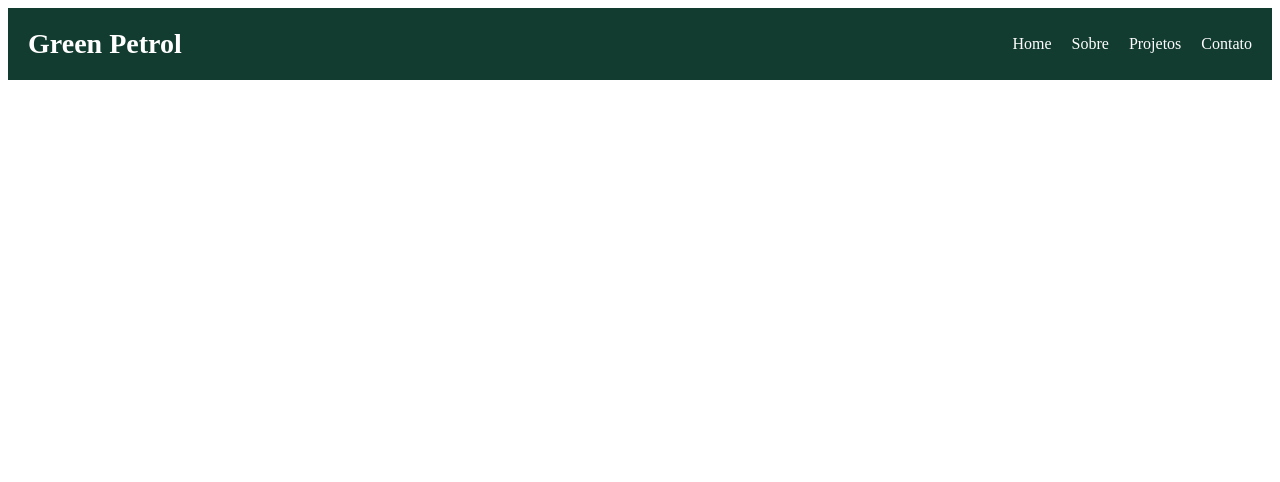
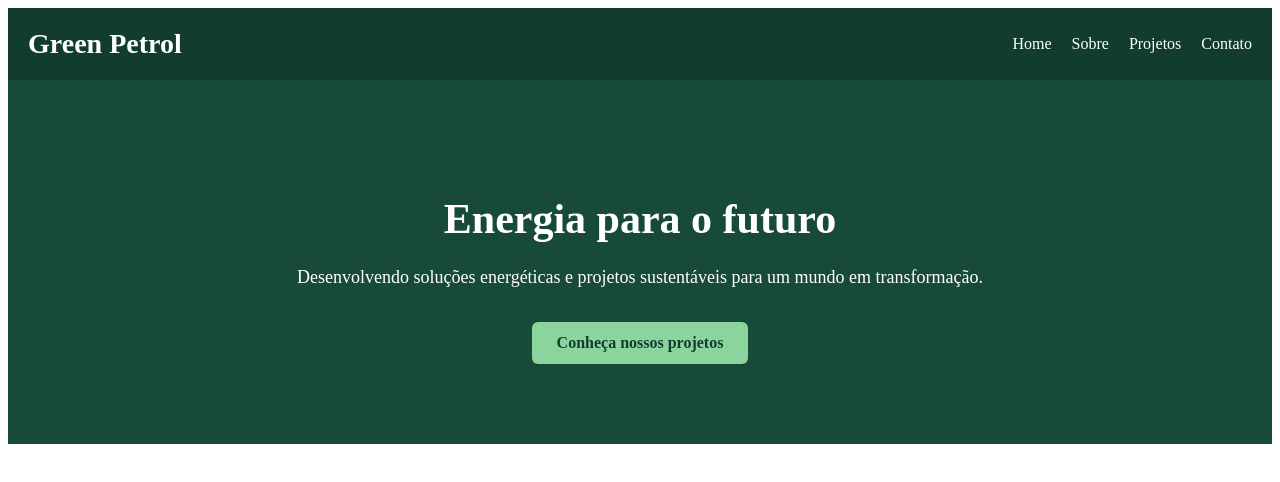
Before and after one commit to viniciusjose1710-beep/green-petrol, an Angular app: page / in a window 1280 px wide. Shown: the top 482 px of the page. Built offline with nearby package versions, Linux system fonts and the light colour scheme.

Commit message:
criando cabeçalho e banner da home

```diff
--- a/src/app/app.css
+++ b/src/app/app.css
@@ -26,3 +26,40 @@
 .menu a:hover {
   color: #7bd69b;
 }
+
+.banner {
+  background-color: #174b38;
+  color: white;
+  padding: 80px 40px;
+  text-align: center;
+}
+
+.banner-conteudo {
+  max-width: 800px;
+  margin: auto;
+}
+
+.banner h2 {
+  font-size: 42px;
+  margin-bottom: 20px;
+}
+
+.banner p {
+  font-size: 18px;
+  line-height: 1.6;
+  margin-bottom: 30px;
+}
+
+.botao {
+  display: inline-block;
+  background-color: #8bd49e;
+  color: #123c2d;
+  padding: 12px 25px;
+  text-decoration: none;
+  border-radius: 6px;
+  font-weight: bold;
+}
+
+.botao:hover {
+  background-color: #b0e6bd;
+}
--- a/src/app/app.html
+++ b/src/app/app.html
@@ -10,3 +10,15 @@
     <a href="#">Contato</a>
   </nav>
 </header>
+<section class="banner">
+  <div class="banner-conteudo">
+    <h2>Energia para o futuro</h2>
+
+    <p>
+      Desenvolvendo soluções energéticas e projetos
+      sustentáveis para um mundo em transformação.
+    </p>
+
+    <a href="#projetos" class="botao">Conheça nossos projetos</a>
+  </div>
+</section>
```
